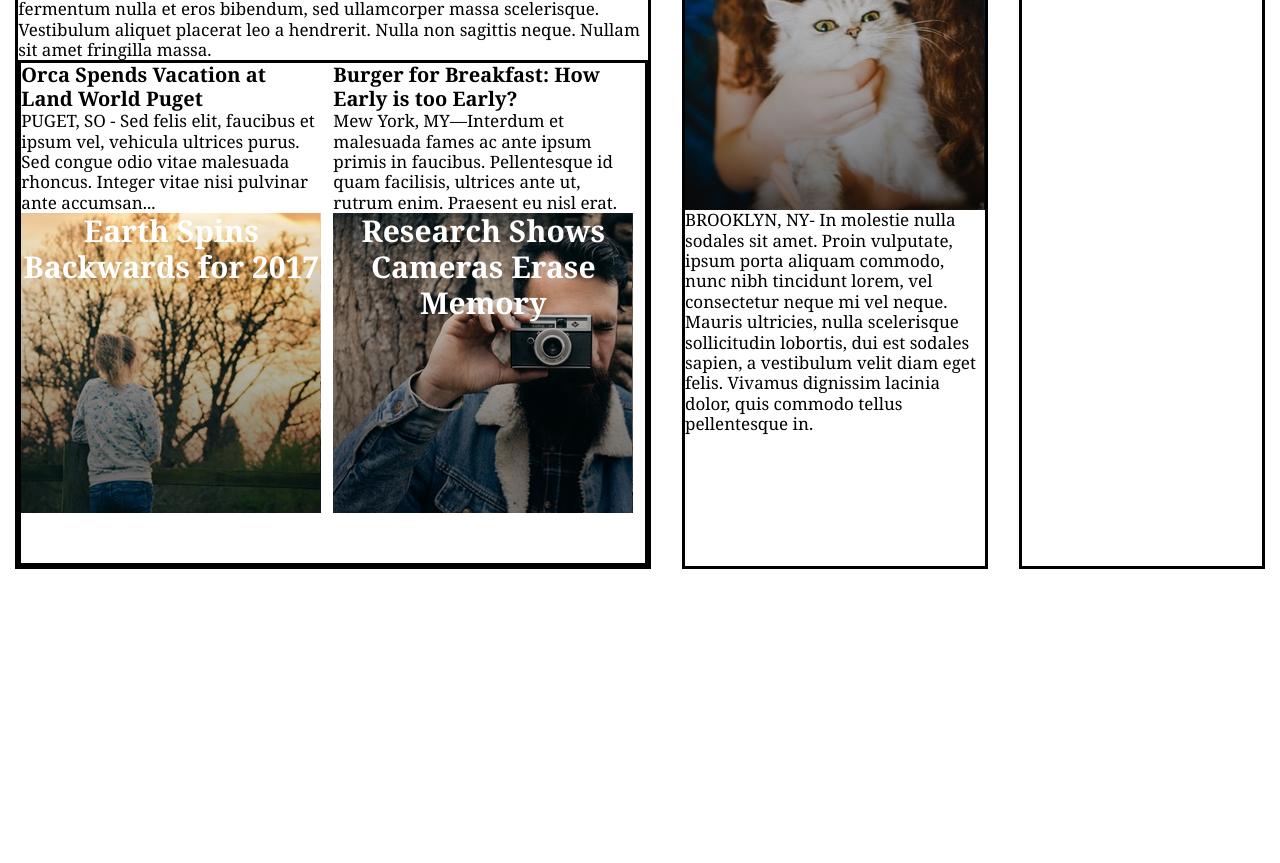
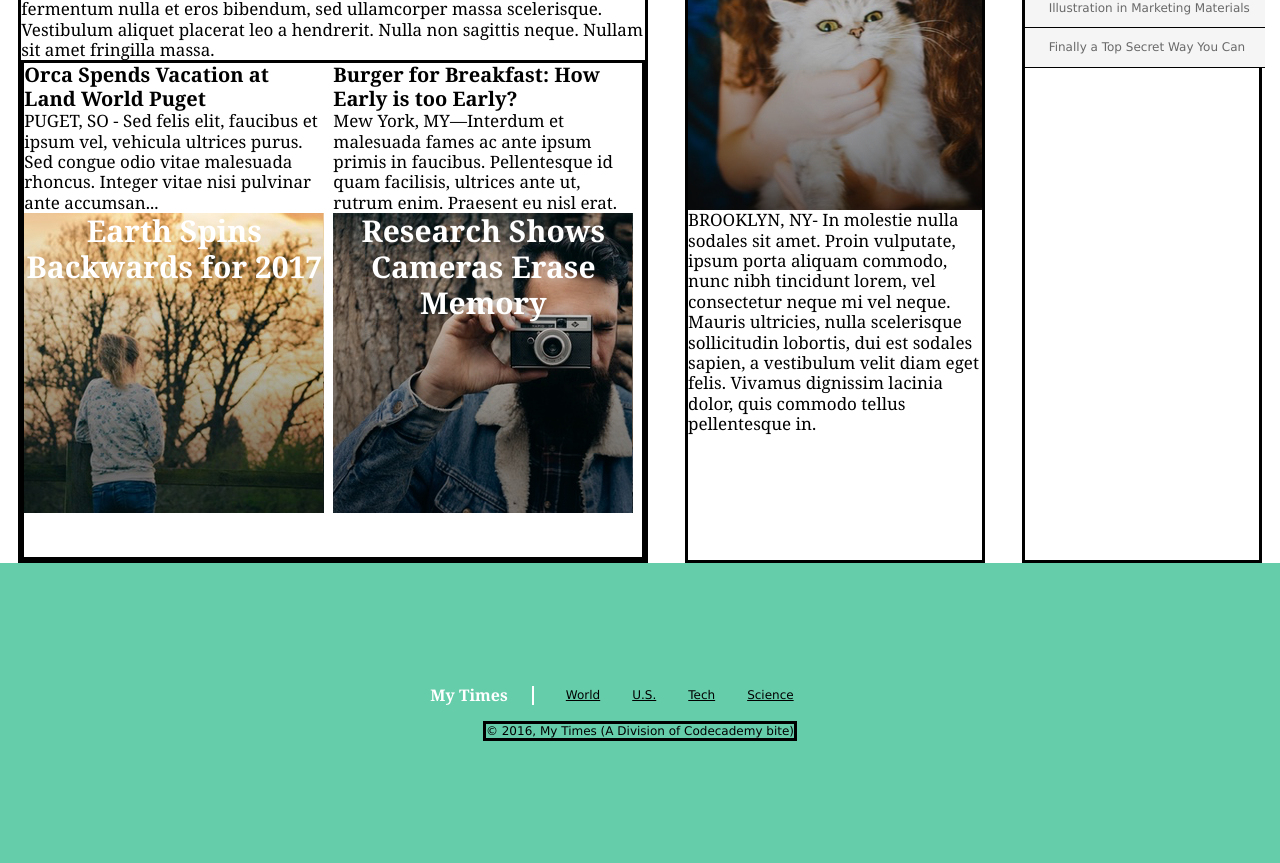
Before and after one commit to Banadura/mytimes, a plain HTML site: page index.html in a window 1280 px wide. Shown: the part 582-1445 px from the top of the page. Before the commit the page ends 1151 px from the top, so only its background shows below. Drawn offline with Linux system fonts and the light colour scheme.

Commit message:
Finish footer

```diff
--- a/index.html
+++ b/index.html
@@ -69,11 +69,32 @@
         <img src="resources/images/img-news-bite.png" alt="">
         <aside class="links">
           <h3>NEWS BITES</h3>
-          <p>Cat Emoji Goes Viral Buy Youtube Views Home Business Advertising Ideas Advertising Internet Online Illustration in Marketing Materials Finally a Top Secret Way You Can</p>
+          <nav>
+            <ul class="flex">
+              <li>Cat Emoji Goes Viral</li>
+              <li>Buy Youtube Views</li>
+              <li>Home Business Advertising Ideas</li>
+              <li>Advertising Internet Online</li>
+              <li>Illustration in Marketing Materials</li>
+              <li>Finally a Top Secret Way You Can</li>
+            </ul>
+          </nav>
         </aside>
       </div>
     </main>
 
+    <footer class="flex">
+      <nav>
+        <span>My Times</span>
+        <ul>
+          <li>World</li>
+          <li>U.S.</li>
+          <li>Tech</li>
+          <li>Science</li>
+        </ul>
+      </nav>
+      <div>&copy; 2016, My Times (A Division of Codecademy bite)</div>
+    </footer>
 
   </body>
 </html>
--- a/resources/css/style.css
+++ b/resources/css/style.css
@@ -1,3 +1,10 @@
+  html {
+  box-sizing: border-box;
+}
+*, *:before, *:after {
+  box-sizing: inherit;
+}
+
 body {
   font-family: "Georgia", serif;
   line-height: 1.2;
@@ -125,6 +132,25 @@ nav a {
   width: 300px;
 }
 
+/* -------- Third-Column -------- */
+
+aside h3 {
+  font-size: 16px;
+  font-weight: bold;
+  text-align: center;
+  margin-bottom: 2rem;
+}
+
+aside li {
+  background-color: WhiteSmoke;
+  font-family: Verdana;
+  font-size: 12px;
+  color: DimGray;
+  width: 240px;
+  padding: 0.75rem 0rem 0.75rem 1.5rem;
+  border-bottom: solid black 1px;
+}
+
 /* -------- Headline BG Photos -------- */
 
 .phish {
@@ -142,3 +168,41 @@ nav a {
 .cats {
   background-image: url("../images/img-story-1.png");
 }
+
+/* -------- Footer ------- */
+
+footer {
+  background-color: MediumAquamarine;
+  height: 300px;
+  margin: auto;
+  font-family: Verdana;
+  font-size: 12px;
+  align-items: center;
+  justify-content: center;
+}
+
+footer nav {
+  display: flex;
+  flex-direction: row;
+  margin-bottom: 1rem;
+}
+
+footer span {
+  font-family: Georgia;
+  font-size: 16px;
+  font-weight: bold;
+  color: white;
+  padding-right: 1.5rem;
+  border-right: solid white 2px;
+  margin-right: 1rem;
+}
+
+footer ul {
+  display: flex;
+  align-items: center;
+}
+
+footer li {
+  text-decoration: underline;
+  padding: 0rem 1rem;
+}
```
